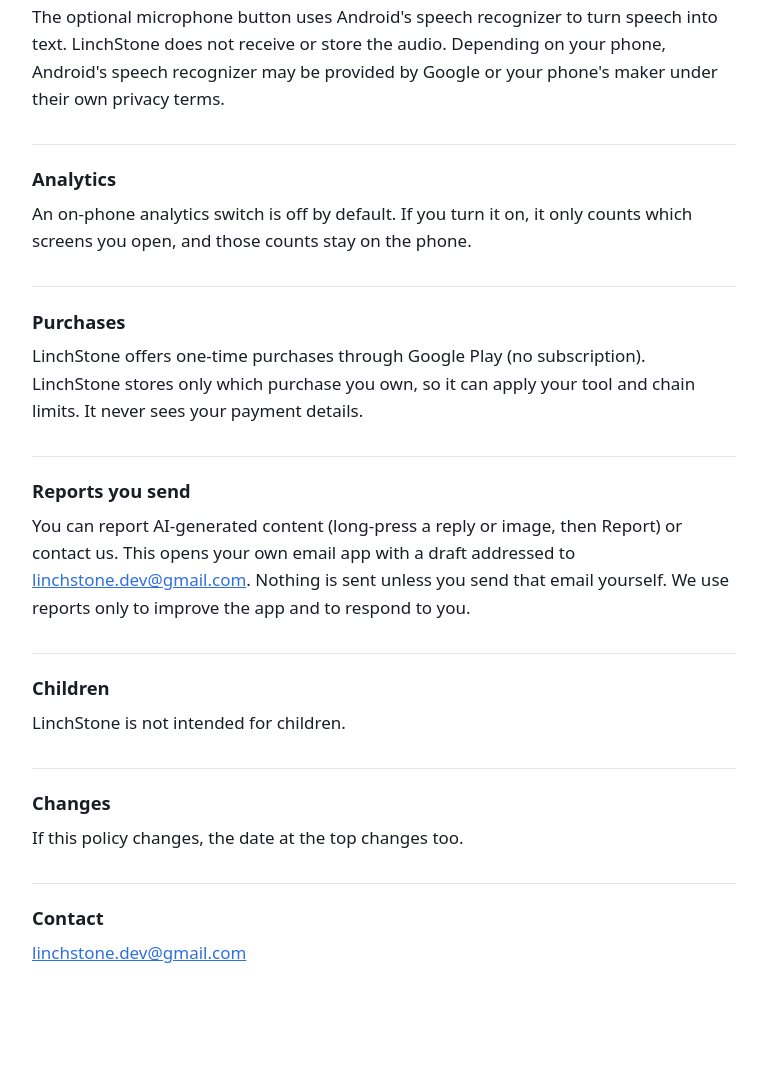
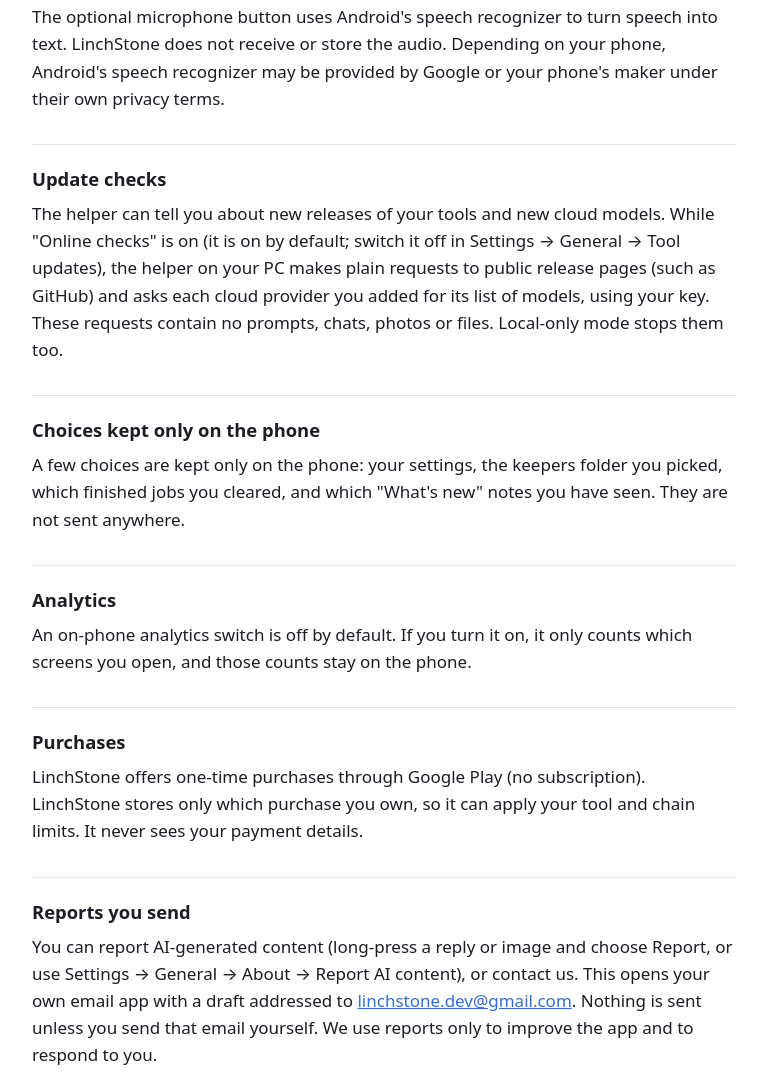
Before and after one commit to linchstonedev-blip/LinchStone_Privacy, a plain HTML site: page index.html in a window 1280 px wide. Shown: the part 1269-2341 px from the top of the page, without its empty margins (256-1023 px from the left). Before the commit the page ends 2306 px from the top, so only its background shows below. Drawn offline with Linux system fonts and the light colour scheme.

Commit message:
Add files via upload

```diff
--- a/index.html
+++ b/index.html
@@ -22,7 +22,7 @@
 </head>
 <body>
 <h1>LinchStone Privacy Policy</h1>
-<p class="updated">Last updated: November 26, 2026</p>
+<p class="updated">Last updated: November 27, 2026</p>
 
 <p>This policy covers the LinchStone phone app and LinchStone Helper for Windows.</p>
 
@@ -43,6 +43,12 @@
 <p>A photo you take or choose is sent only to your own PC. The developer of LinchStone never receives or sees your photos. On the phone, the app keeps only a temporary copy in its private storage while sending it; photos you take are not added to your gallery. On the PC, the helper holds the photo in memory for the tool you picked. If that tool is an image tool such as ComfyUI, the tool may save a copy in its own folders on your PC, as it does for any image you give it.</p>
 <p>The optional microphone button uses Android's speech recognizer to turn speech into text. LinchStone does not receive or store the audio. Depending on your phone, Android's speech recognizer may be provided by Google or your phone's maker under their own privacy terms.</p>
 
+<h2>Update checks</h2>
+<p>The helper can tell you about new releases of your tools and new cloud models. While "Online checks" is on (it is on by default; switch it off in Settings → General → Tool updates), the helper on your PC makes plain requests to public release pages (such as GitHub) and asks each cloud provider you added for its list of models, using your key. These requests contain no prompts, chats, photos or files. Local-only mode stops them too.</p>
+
+<h2>Choices kept only on the phone</h2>
+<p>A few choices are kept only on the phone: your settings, the keepers folder you picked, which finished jobs you cleared, and which "What's new" notes you have seen. They are not sent anywhere.</p>
+
 <h2>Analytics</h2>
 <p>An on-phone analytics switch is off by default. If you turn it on, it only counts which screens you open, and those counts stay on the phone.</p>
 
@@ -50,7 +56,7 @@
 <p>LinchStone offers one-time purchases through Google Play (no subscription). LinchStone stores only which purchase you own, so it can apply your tool and chain limits. It never sees your payment details.</p>
 
 <h2>Reports you send</h2>
-<p>You can report AI-generated content (long-press a reply or image, then Report) or contact us. This opens your own email app with a draft addressed to <a href="mailto:linchstone.dev@gmail.com">linchstone.dev@gmail.com</a>. Nothing is sent unless you send that email yourself. We use reports only to improve the app and to respond to you.</p>
+<p>You can report AI-generated content (long-press a reply or image and choose Report, or use Settings → General → About → Report AI content), or contact us. This opens your own email app with a draft addressed to <a href="mailto:linchstone.dev@gmail.com">linchstone.dev@gmail.com</a>. Nothing is sent unless you send that email yourself. We use reports only to improve the app and to respond to you.</p>
 
 <h2>Children</h2>
 <p>LinchStone is not intended for children.</p>
```
